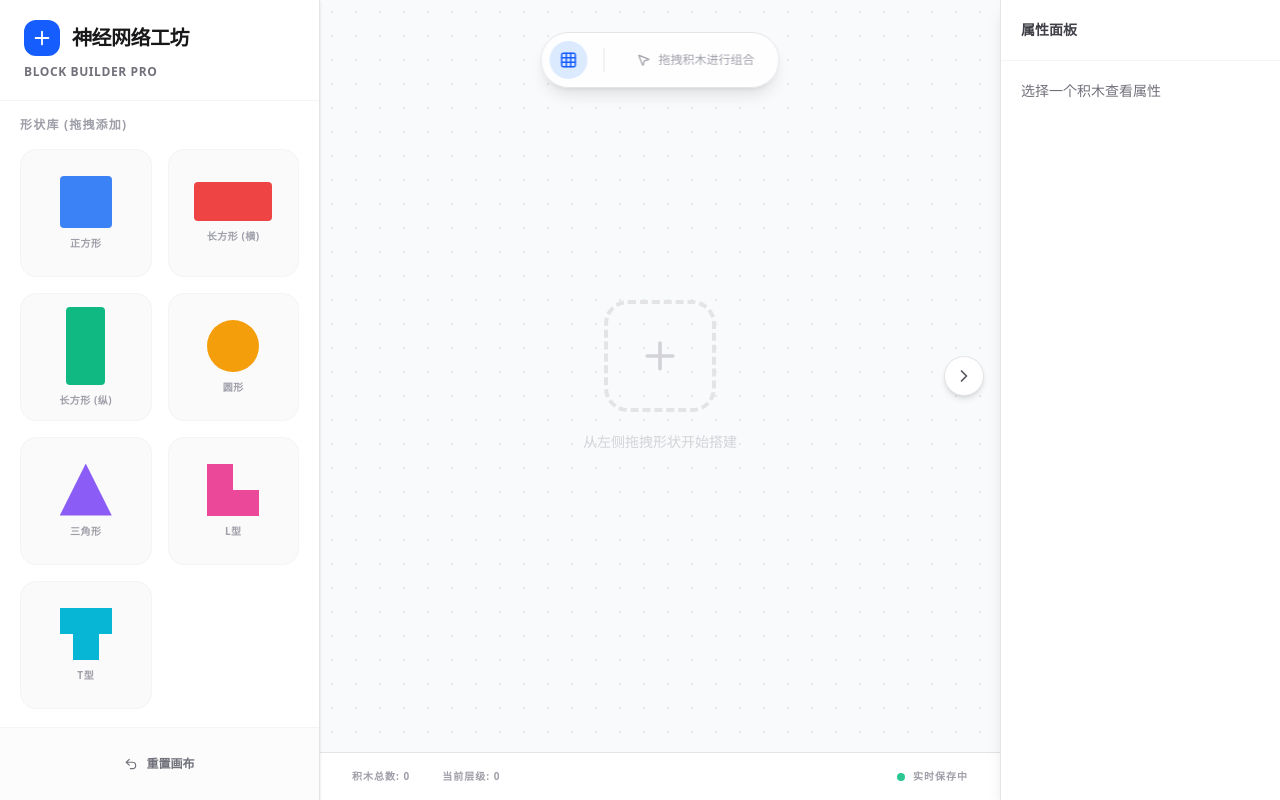
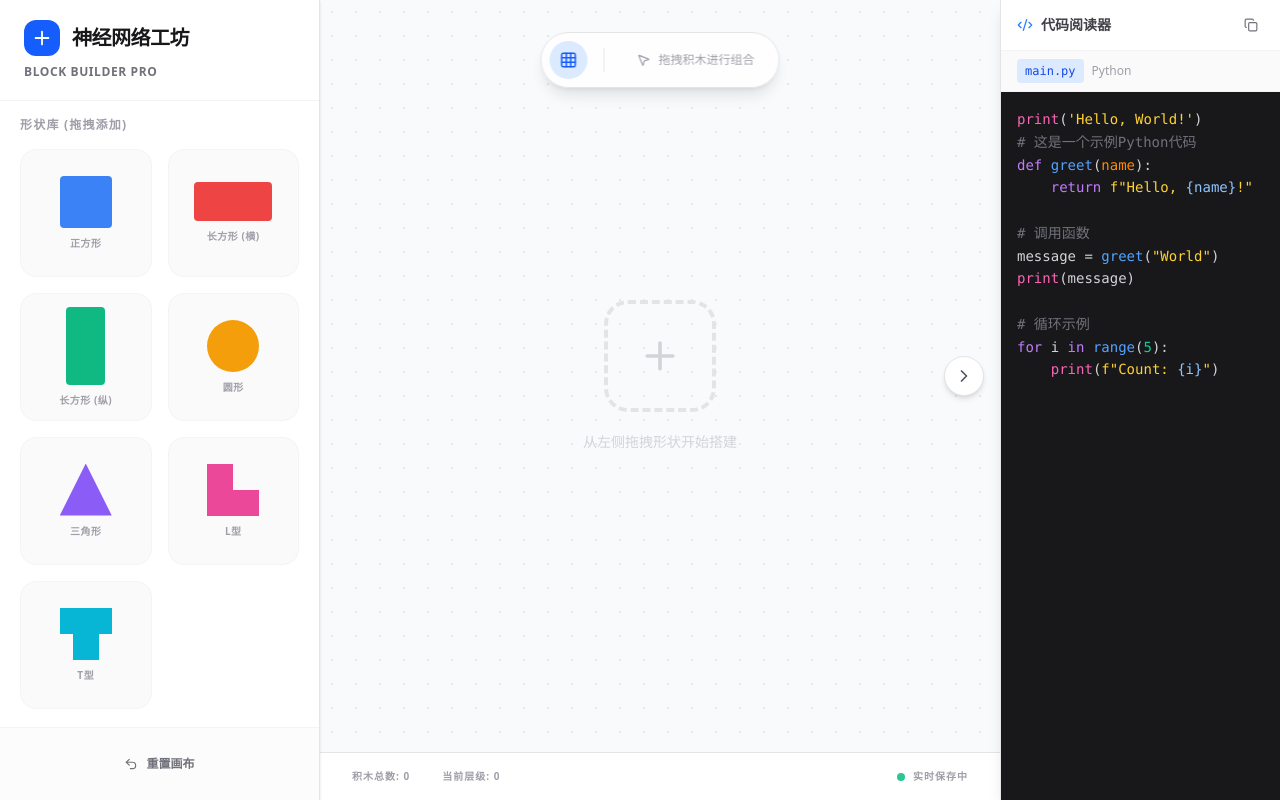
Before and after one commit to Linmoqian/block-builder, a React (Vite) app: page / in a window 1280 px wide. Both pictures are taken after a click on the button 1244 px from the left and 376 px from the top of the page. Built offline with nearby package versions, Linux system fonts and the light colour scheme.

Commit message:
添加代码阅读器

```diff
--- a/src/App.tsx
+++ b/src/App.tsx
@@ -15,7 +15,8 @@ import {
   Link2,
   X,
   ChevronLeft,
-  ChevronRight
+  ChevronRight,
+  Code2
 } from 'lucide-react';
 import { useDragControls } from 'motion/react';
 import { BlockInstance, BLOCK_TEMPLATES, COLORS, ShapeType } from './types';
@@ -715,11 +716,93 @@ export default function App() {
             transition={{ duration: 0.3 }}
             className="bg-white border-l border-zinc-200 flex flex-col shadow-lg z-20 overflow-hidden"
           >
-            <div className="px-5 py-5 border-b border-zinc-100">
-              <h2 className="text-sm font-bold text-zinc-700">属性面板</h2>
+            <div className="px-4 py-3 border-b border-zinc-100 flex items-center justify-between">
+              <h2 className="text-sm font-bold text-zinc-700 flex items-center gap-2">
+                <Code2 size={16} className="text-blue-500" />
+                代码阅读器
+              </h2>
+              <button
+                onClick={() => {
+                  navigator.clipboard.writeText(`print('Hello, World!')
+# 这是一个示例Python代码
+def greet(name):
+    return f"Hello, {name}!"
+
+# 调用函数
+message = greet("World")
+print(message)
+
+# 循环示例
+for i in range(5):
+    print(f"Count: {i}")`);
+                }}
+                className="p-1.5 hover:bg-zinc-100 rounded-lg transition-colors"
+                title="复制代码"
+              >
+                <Copy size={14} className="text-zinc-500" />
+              </button>
             </div>
-            <div className="flex-1 p-5 overflow-y-auto">
-              <p className="text-sm text-zinc-500">选择一个积木查看属性</p>
+            <div className="flex-1 overflow-hidden flex flex-col">
+              {/* 文件标签 */}
+              <div className="px-4 py-2 bg-zinc-50 border-b border-zinc-100 flex items-center gap-2">
+                <span className="text-xs px-2 py-1 bg-blue-100 text-blue-700 rounded font-mono">main.py</span>
+                <span className="text-xs text-zinc-400">Python</span>
+              </div>
+              {/* 代码区域 */}
+              <div className="flex-1 overflow-auto bg-zinc-900 p-4 font-mono text-sm">
+                <pre className="text-zinc-300 leading-relaxed">
+                  <code>
+                    <span className="text-pink-400">print</span>
+                    <span className="text-zinc-300">(</span>
+                    <span className="text-amber-300">'Hello, World!'</span>
+                    <span className="text-zinc-300">)</span>
+                    {"\n"}
+                    <span className="text-zinc-500"># 这是一个示例Python代码</span>
+                    {"\n"}
+                    <span className="text-purple-400">def</span>
+                    <span className="text-blue-400"> greet</span>
+                    <span className="text-zinc-300">(</span>
+                    <span className="text-orange-400">name</span>
+                    <span className="text-zinc-300">):</span>
+                    {"\n"}
+                    <span className="text-zinc-300">    </span>
+                    <span className="text-purple-400">return</span>
+                    <span className="text-zinc-300"> </span>
+                    <span className="text-amber-300">f"Hello, </span>
+                    <span className="text-blue-300">{"{name}"}</span>
+                    <span className="text-amber-300">!"</span>
+                    {"\n\n"}
+                    <span className="text-zinc-500"># 调用函数</span>
+                    {"\n"}
+                    <span className="text-zinc-300">message = </span>
+                    <span className="text-blue-400">greet</span>
+                    <span className="text-zinc-300">(</span>
+                    <span className="text-amber-300">"World"</span>
+                    <span className="text-zinc-300">)</span>
+                    {"\n"}
+                    <span className="text-pink-400">print</span>
+                    <span className="text-zinc-300">(message)</span>
+                    {"\n\n"}
+                    <span className="text-zinc-500"># 循环示例</span>
+                    {"\n"}
+                    <span className="text-purple-400">for</span>
+                    <span className="text-zinc-300"> i </span>
+                    <span className="text-purple-400">in</span>
+                    <span className="text-blue-400"> range</span>
+                    <span className="text-zinc-300">(</span>
+                    <span className="text-emerald-400">5</span>
+                    <span className="text-zinc-300">):</span>
+                    {"\n"}
+                    <span className="text-zinc-300">    </span>
+                    <span className="text-pink-400">print</span>
+                    <span className="text-zinc-300">(</span>
+                    <span className="text-amber-300">f"Count: </span>
+                    <span className="text-blue-300">{"{i}"}</span>
+                    <span className="text-amber-300">"</span>
+                    <span className="text-zinc-300">)</span>
+                  </code>
+                </pre>
+              </div>
             </div>
           </motion.aside>
         )}
```
